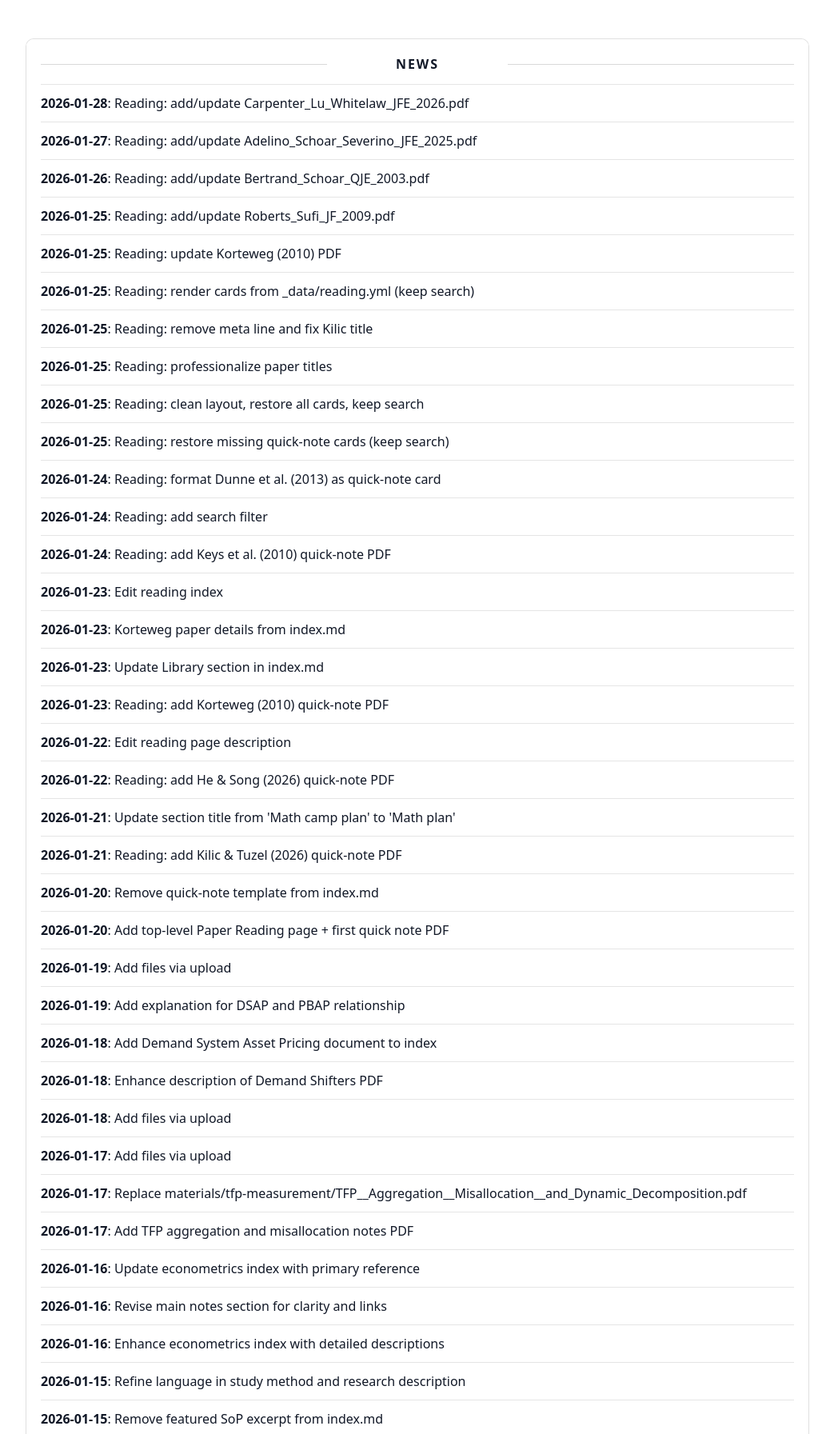
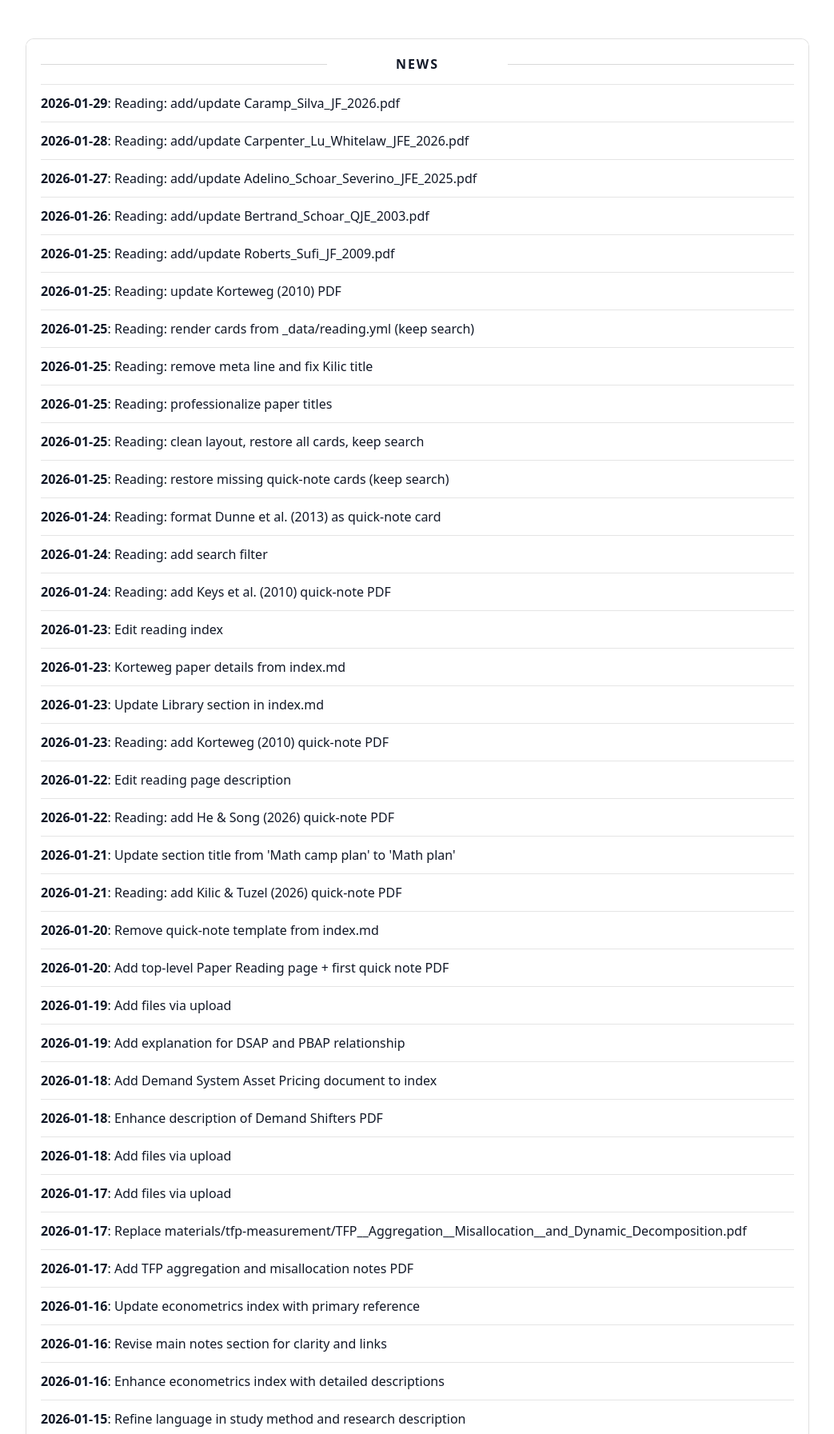
Before and after one commit to yaxinzn/study-archive, a Jekyll site: the page built from updates/index.md, in a window 1280 px wide, cut to the strip 476-2269 px from the top of the page. Shown: the whole strip at 80% size, without its empty margins (118-1161 px from the left). Built offline with Jekyll 4.4.1, drawn with Linux system fonts in a browser that asks for light colours; some of the changed text lies outside the part shown.

Commit message:
chore: update NEWS feed

```diff
--- a/_data/news.yml
+++ b/_data/news.yml
@@ -1,4 +1,7 @@
 # Auto-generated update history (sorted newest -> oldest). Do not edit manually.
+- ts: "1769684582"
+  date: "2026-01-29"
+  title: "Reading: add/update Caramp_Silva_JF_2026.pdf"
 - ts: "1769598408"
   date: "2026-01-28"
   title: "Reading: add/update Carpenter_Lu_Whitelaw_JFE_2026.pdf"
```
